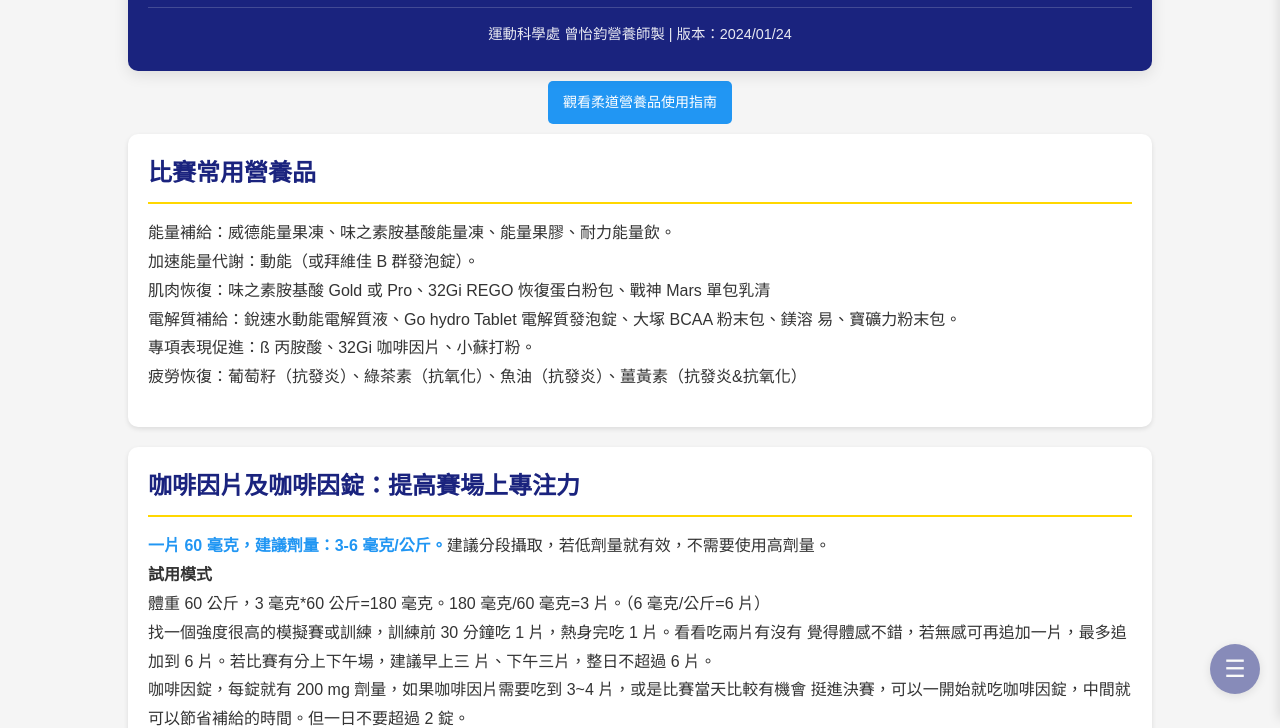
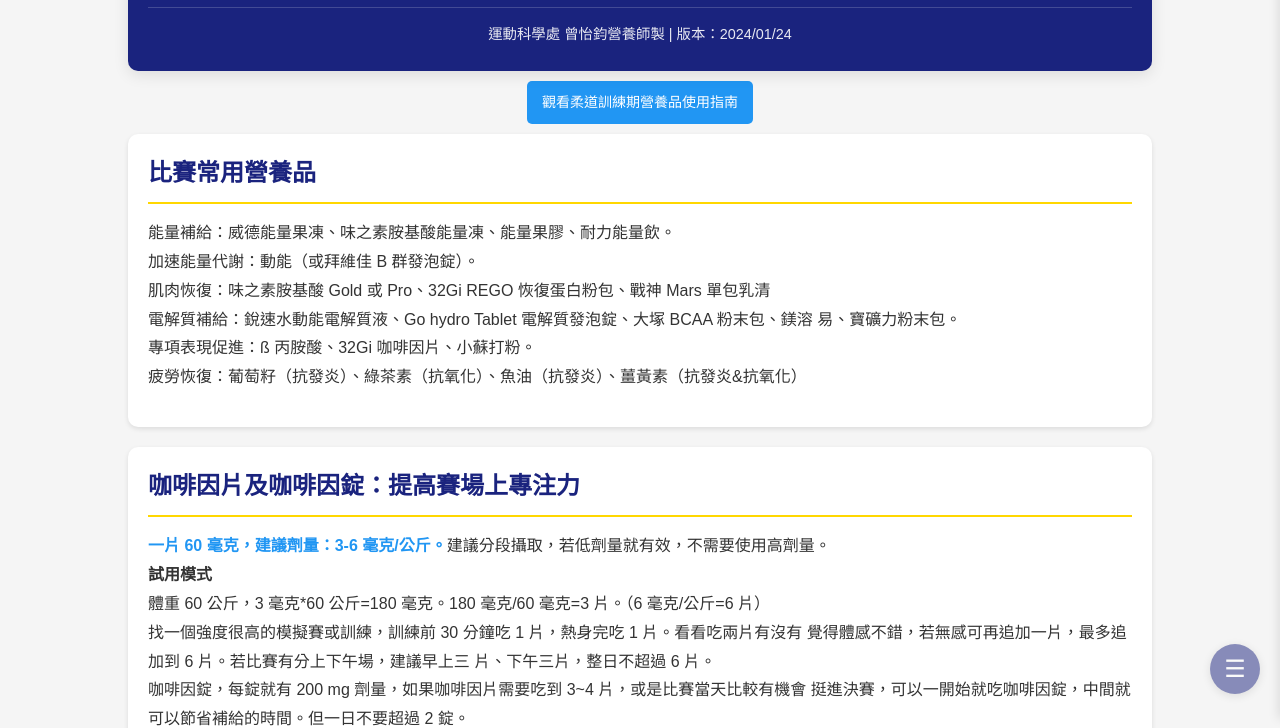
Before and after one commit to linyinmin/judo0417, a plain HTML site: page index.html in a window 1280 px wide. Shown: the part 81-809 px from the top of the page. Drawn offline with Linux system fonts and the light colour scheme.

Commit message:
modify title

```diff
--- a/index.html
+++ b/index.html
@@ -493,7 +493,7 @@
         </div>
     </div>
 
-    <a href="nutrition_info.html" class="nav-link">觀看柔道營養品使用指南</a>
+    <a href="nutrition_info.html" class="nav-link">觀看柔道訓練期營養品使用指南</a>
 
     <div class="overlay" onclick="toggleNav()"></div>
 
```
Also changed, not shown: nutrition_info.html (+1 -1 lines).
